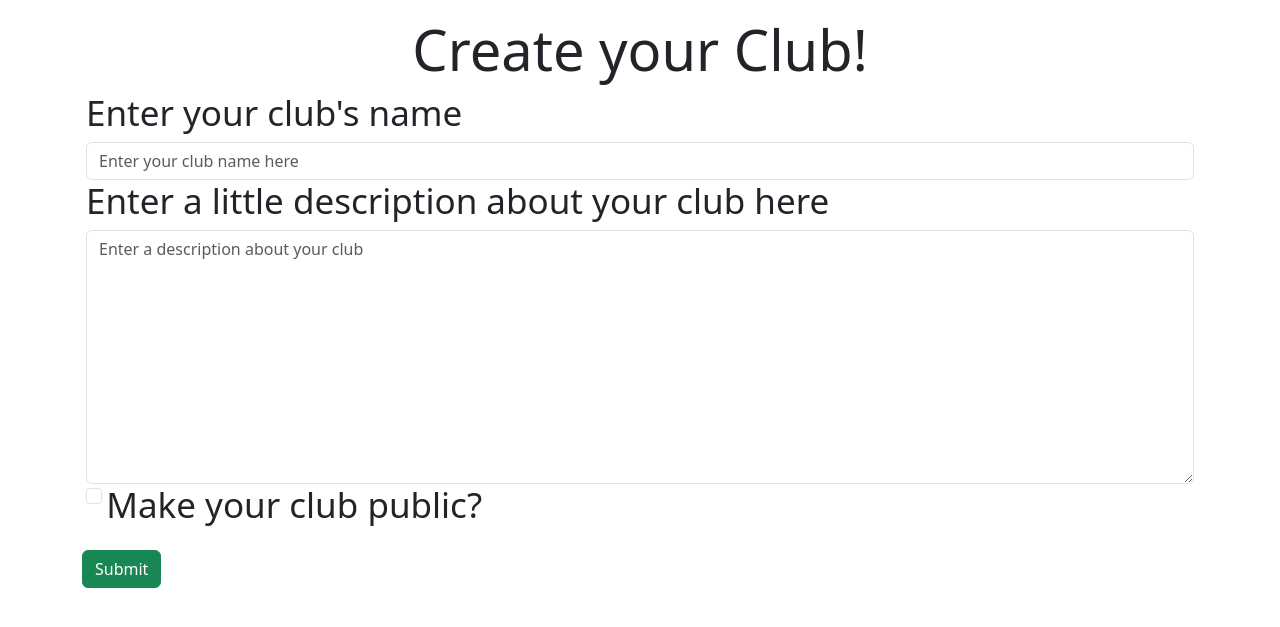
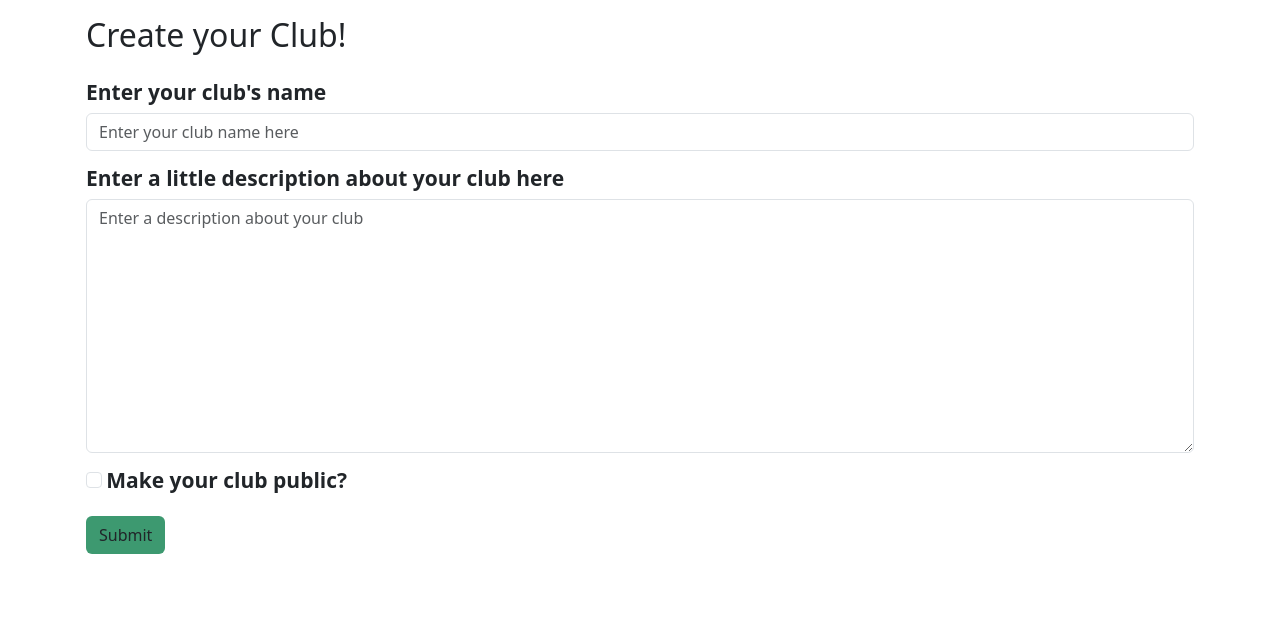
Before and after one commit to agrimreaper49/ClubMatch, a Django app: page /create_club/ in a window 1280 px wide. Shown: the part 78-705 px from the top of the page. Run offline with Django 4.2, Linux system fonts and the light colour scheme; some libraries are stand-ins or nearby versions.

Commit message:
Update create_club.html
just some minor changes honestly for better spacing and styling, not much code was really changed even though it looks like a lot was

```diff
--- a/club_compass_app/templates/club_compass_app/create_club.html
+++ b/club_compass_app/templates/club_compass_app/create_club.html
@@ -1,27 +1,62 @@
+{% load bootstrap5 %} {% load static %} {% load socialaccount %}
+{%bootstrap_css%} {% bootstrap_javascript %}
+
+<head>
+  <meta charset="UTF-8" />
+  <meta name="viewport" content="width=device-width, initial-scale=1.0" />
+  <title>Create Club</title>
   {% include 'club_compass_app/header.html' %}
-{% load socialaccount %}
+</head>
 
+<body>
+  <div class="container p-3">
+    <h2 style="margin-bottom: 25px">Create your Club!</h2>
 
+    {% if error_message %}
+    <div class="alert alert-danger">{{ error_message }}</div>
+    {% endif %}
 
     <form action="{% url 'club_login' %}" method="post">
       {% csrf_token %}
-    {% if error_message %}{{ error_message }}{% endif %}
-    <div class="container p-3">
-        <center><h2 class="display-4">Create your Club!</h2></center>
-        <div class="form-group">
-            <label class="control-label"><h1 class="display-6"><small><strong>{{ form.club_name.label }}<strong></small></h1></label>
+
+      <div class="form-group" style="margin-bottom: 15px">
+        <label>
+          <h4>
+            <small>
+              <strong>{{ form.club_name.label }}</strong>
+            </small>
+          </h4>
+        </label>
         {{ form.club_name }}
       </div>
-        <div class="form-group">
-            <label class="control-label"><h1 class="display-6"><small><strong>{{ form.description.label }}<strong></small></h1></label>
+
+      <div class="form-group" style="margin-bottom: 15px">
+        <label>
+          <h4>
+            <small>
+              <strong>{{ form.description.label }}</strong>
+            </small>
+          </h4>
+        </label>
         {{ form.description }}
       </div>
-        <div class='form-group'>
+      <div class="form-group" style="margin-bottom: 15px">
         {{ form.public }}
-            <label class="control-label"><h1 class="display-6"><small><strong>{{ form.public.label }}<strong></small></h1></label>
+        <label class="control-label">
+          <h4>
+            <small><strong>{{ form.public.label }}</strong></small>
+          </h4>
+        </label>
       </div>
-    </div>
-    <div class="container">
-    <input type="submit" class="btn btn-success" value="Submit">
+
+      <div class="form-group">
+        <input
+          type="submit"
+          class="btn"
+          value="Submit"
+          style="background-color: #3d9970"
+        />
       </div>
     </form>
+  </div>
+</body>
```
Lines whose indentation alone changed are shown as unchanged.
